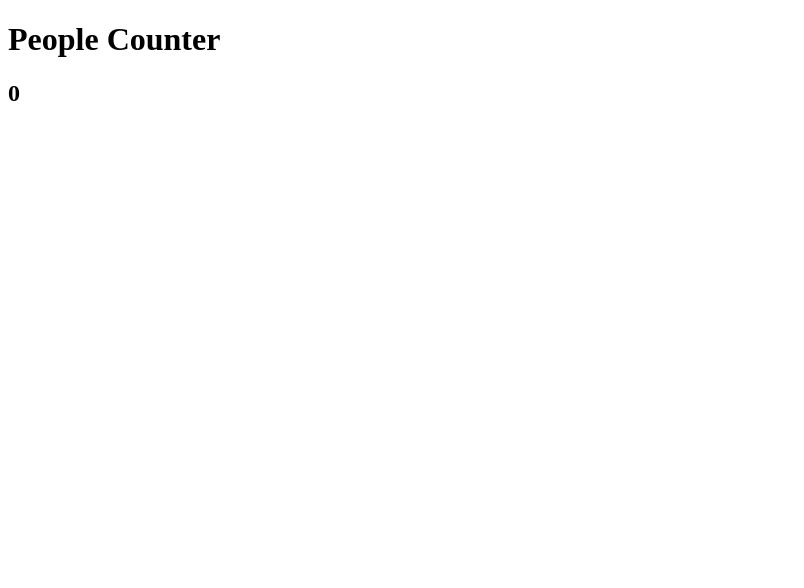
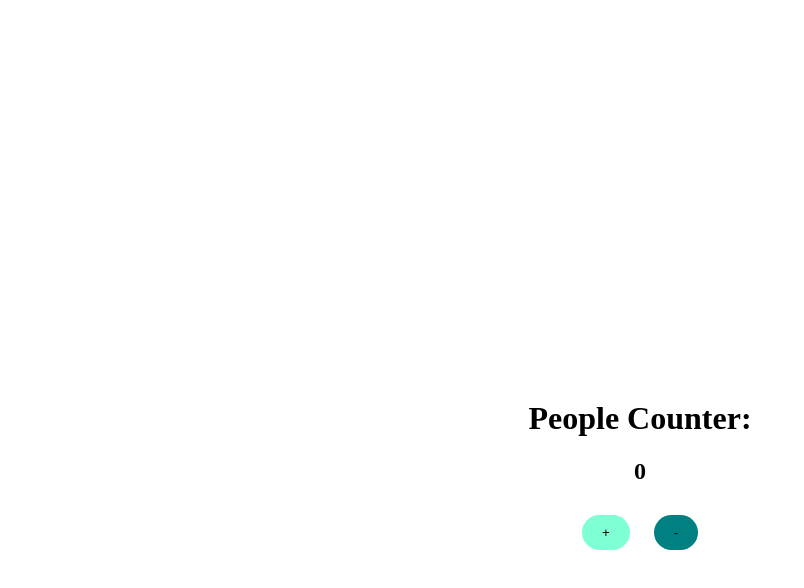
Before and after one commit to RaymondwChen2/js-practice, a plain HTML site: page index.html in a window 1280 px wide. Shown: the whole page, without its empty margins (0-804 px from the left). Drawn offline with Linux system fonts and the light colour scheme.

Commit message:
add increment/decrement button to people counter

```diff
--- a/index.html
+++ b/index.html
@@ -4,10 +4,13 @@
             <meta charset="utf-8" />
             <meta name="viewport" content="width=device=width"/>
             <title>My Javascript practice page</title>
+            <link rel="stylesheet" href="style.css">
         </head>
         <body>
-            <h1> People Counter</h1>
+            <h1> People Counter:</h1>
             <h2 id="count-el">0</h2>
+            <button id="increment" onclick="increment()">+</button>
+            <button id="decrement" onclick="decrement()">-</button>
             <script src="index.js"></script>
         </body>
     </html>
--- a/index.js
+++ b/index.js
@@ -0,0 +1,14 @@
+
+let count = 0;
+let countEl = document.getElementById("count-el")
+
+function increment() {
+    count += 1;
+    countEl.innerHTML = count;
+}
+function decrement() {
+    if (count !== 0) {
+        count -= 1;
+        countEl.innerHTML = count;
+    }
+}
--- /dev/null
+++ b/style.css
@@ -0,0 +1,20 @@
+body {
+    text-align: center;
+    margin: 400px auto
+}
+
+#decrement {
+    padding: 10px 20px;
+    margin: 10px;
+    border: none;
+    border-radius: 20px;
+    background-color: teal;
+}
+
+#increment {
+    padding: 10px 20px;
+    margin: 10px;
+    border: none;
+    border-radius: 20px;
+    background-color: aquamarine;
+}
```
